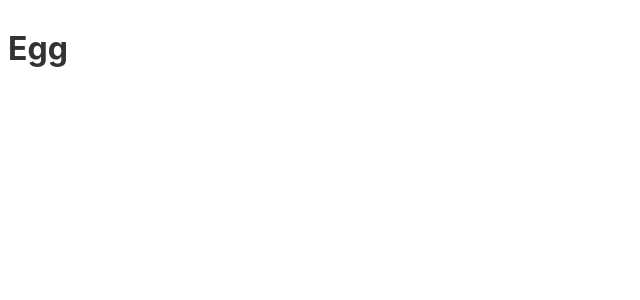
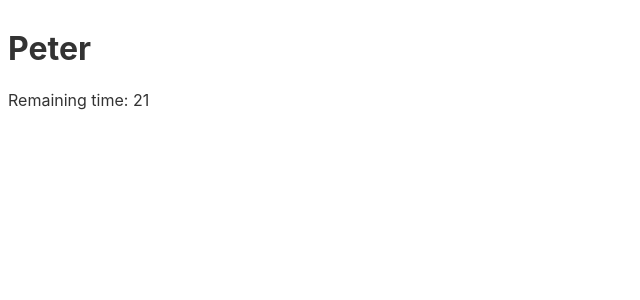
Before and after one commit to oyvind-ege/egg-svelte, a Svelte app: page / in a window 1280 px wide. Shown: the top 300 px of the page, without its empty margins (0-640 px from the left). Built offline with nearby package versions, Linux system fonts and the light colour scheme.

Commit message:
Setup nodemon and began work on components.

```diff
--- a/package.json
+++ b/package.json
@@ -6,6 +6,7 @@
     "build": "rollup -c",
     "lint": "eslint",
     "dev": "rollup -c -w",
+    "init": "nodemon --exec npm start --ignore './public' -e js,svelte,html,json,mjs ",
     "start": "npm run build && node server.js",
     "complete": "npm run lint && npm run start"
   },
@@ -16,6 +17,7 @@
     "eslint-config-airbnb-base": "^14.2.0",
     "eslint-plugin-import": "^2.22.0",
     "eslint-plugin-svelte3": "^2.7.3",
+    "nodemon": "^2.0.4",
     "rollup": "^2.3.4",
     "rollup-plugin-livereload": "^1.0.0",
     "rollup-plugin-svelte": "^5.0.3",
--- a/public/index.html
+++ b/public/index.html
@@ -4,7 +4,7 @@
 	<meta charset='utf-8'>
 	<meta name='viewport' content='width=device-width,initial-scale=1'>
 
-	<title>Svelte app</title>
+	<title>Egg</title>
 
 	<link rel='icon' type='image/png' href='/favicon.png'>
 	<link rel='stylesheet' href='/global.css'>
--- a/src/App.svelte
+++ b/src/App.svelte
@@ -1,7 +1,9 @@
 <script>
+	import Timer from './Timer.svelte';
 	export let title;
 </script>
 
 <main>
-	<h1>Egg</h1>
+	<h1>{title}</h1>
+	<Timer timer='21' />
 </main>
--- /dev/null
+++ b/src/Timer.svelte
@@ -0,0 +1,7 @@
+<script>
+  export let timer;
+</script>
+
+<article class="timer">
+  <p>Remaining time: {timer}</p>
+</article>
--- a/src/main.js
+++ b/src/main.js
@@ -1,10 +1,10 @@
 import App from './App.svelte';
 
 const app = new App({
-	target: document.body,
-	props: {
-		title: 'Egg'
-	}
+  target: document.body,
+  props: {
+    title: 'Peter',
+  },
 });
 
 export default app;
```
Also changed, not shown: 1 other file (tests, documents, lock files or other folders).
